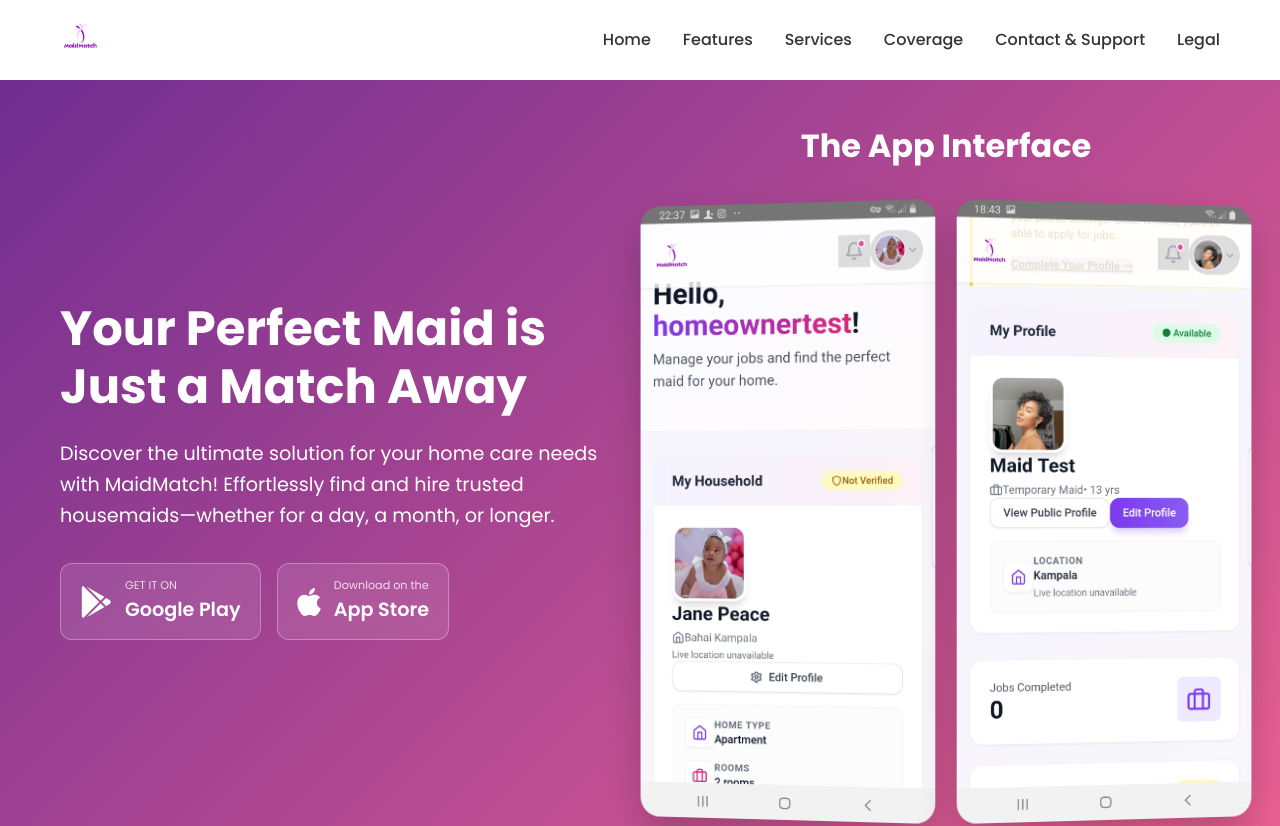
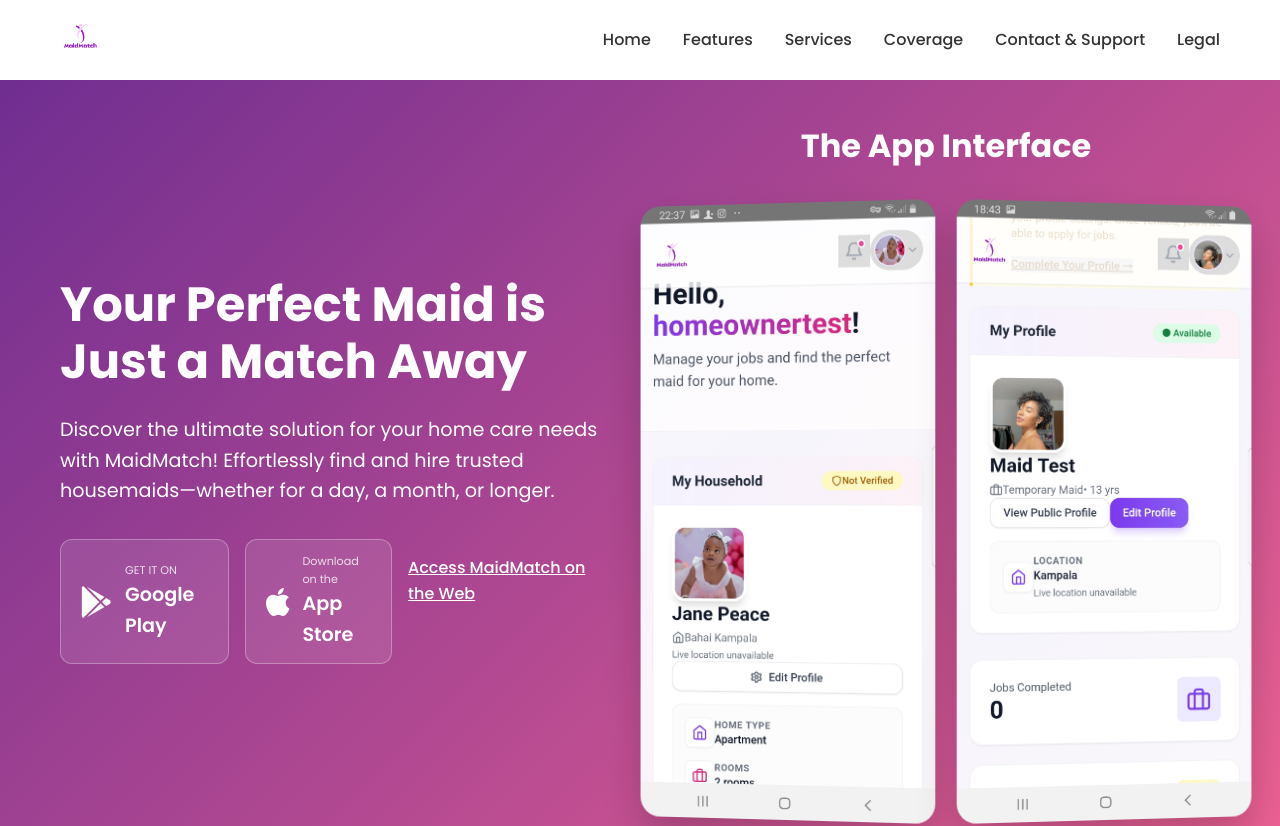
Before and after one commit to ClaireAgaba/maidmatchwebsite, a plain HTML site: page index.html in a window 1280 px wide. Shown: the top 826 px of the page. Drawn offline with Linux system fonts and the light colour scheme.

Commit message:
add web app link

```diff
--- a/index.html
+++ b/index.html
@@ -45,6 +45,7 @@
                             <span class="large-text">App Store</span>
                         </div>
                     </a>
+                    <a href="https://app.maidmatchug.org/login" class="web-app-link">Access MaidMatch on the Web</a>
                 </div>
             </div>
             <div class="hero-image">
--- a/styles.css
+++ b/styles.css
@@ -129,6 +129,18 @@ nav .container {
 .large-text {
     font-size: 1.2rem;
     font-weight: 600;
+}
+
+.web-app-link {
+    display: inline-block;
+    margin-top: 1rem;
+    color: var(--white);
+    text-decoration: underline;
+    font-weight: 500;
+}
+
+.web-app-link:hover {
+    color: #fbe9ff;
 }
 
 .hero-image {
@@ -426,6 +438,10 @@ footer {
         align-items: center;
     }
 
+    .web-app-link {
+        text-align: center;
+    }
+
     .nav-links {
         display: none;
     }
```
